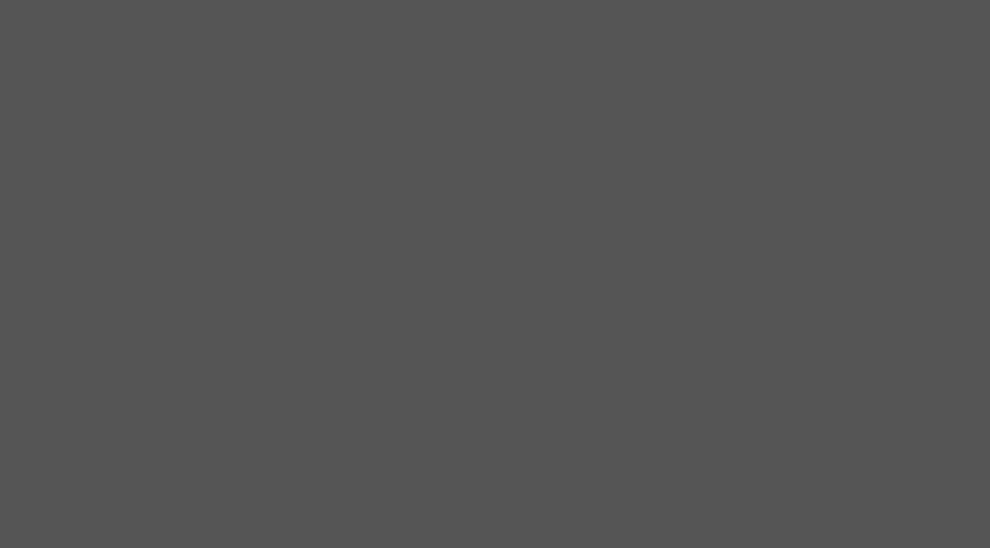
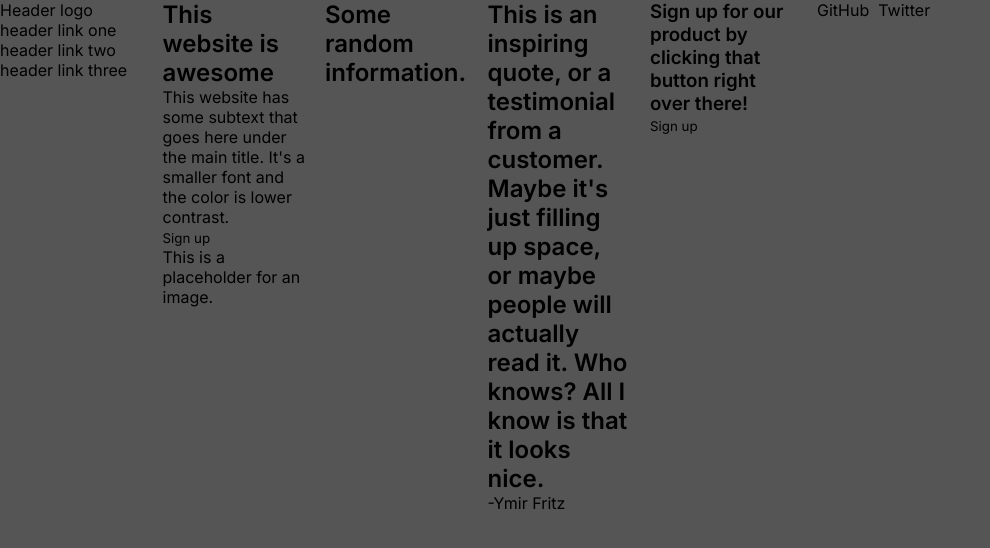
Before and after one commit to llfalcao/odin-landing-page, a plain HTML site: page index.html in a window 1280 px wide. Shown: the top 548 px of the page, without its empty margins (0-990 px from the left). Drawn offline with Linux system fonts and the light colour scheme.

Commit message:
Add generic content

```diff
--- a/index.html
+++ b/index.html
@@ -4,8 +4,72 @@
     <meta charset="UTF-8" />
     <meta http-equiv="X-UA-Compatible" content="IE=edge" />
     <meta name="viewport" content="width=device-width, initial-scale=1.0" />
+    <link rel="preconnect" href="https://fonts.googleapis.com">
+    <link rel="preconnect" href="https://fonts.gstatic.com" crossorigin>
+    <link href="https://fonts.googleapis.com/css2?family=Inter:wght@300;400;500;600&display=swap" rel="stylesheet">
     <script defer src="./main.js"></script>
     <title>Custom Grid Framework</title>
   </head>
-  <body></body>
+  <body>
+    <header class="header">
+      <div class="logo">Header logo</div>
+      <nav class="navigation">
+        <a href="#">header link one</a>
+        <a href="#">header link two</a>
+        <a href="#">header link three</a>
+      </nav>
+    </header>
+
+    <section class="hero">
+      <div>
+        <div class="hero__text">
+          <h1 class="hero__title">This website is awesome</h1>
+          <p class="hero__subtext">This website has some subtext that goes here under the main title. It's a smaller font and the color is lower contrast.</p>
+          <button type="button">Sign up</button>
+        </div>
+        <div class="hero__image">
+          This is a placeholder for an image.
+        </div>
+      </div>
+    </section>
+
+    <section class="gallery">
+      <div>
+        <h2 class="section__title">Some random information.</h2>
+        <div class="gallery__container"></div>
+      <div>
+    </section>
+
+    <section class="quote">
+      <div>
+        <h2 class="quote__main">This is an inspiring quote, or a testimonial from a customer. Maybe it's just filling up space, or maybe people will actually read it. Who knows? All I know is that it looks nice.</h2>
+        <span class="quote__author">-Ymir Fritz</span>
+      </div>
+    </section>
+
+    <section class="cta">
+      <div>
+        <div class="cta__banner">
+          <h3 class="cta__title>Call to action! It's time!</h3>
+          <p class="cta__subtext">Sign up for our product by clicking that button right over there!</p>
+        </div>
+        <button type="button">Sign up</button>
+      </div>
+    </section>
+
+    <footer class="footer">
+      <div class="logo"></div>
+      <div class="footer__contact">
+        <a href="#">
+          <img src="" alt="" aria-hidden="true" />
+          GitHub
+        </a>
+        <a href="#">
+          <img src="" alt="" aria-hidden="true" />
+          Twitter
+        </a>
+      </div>
+    </footer>
+
+  </body>
 </html>
```
